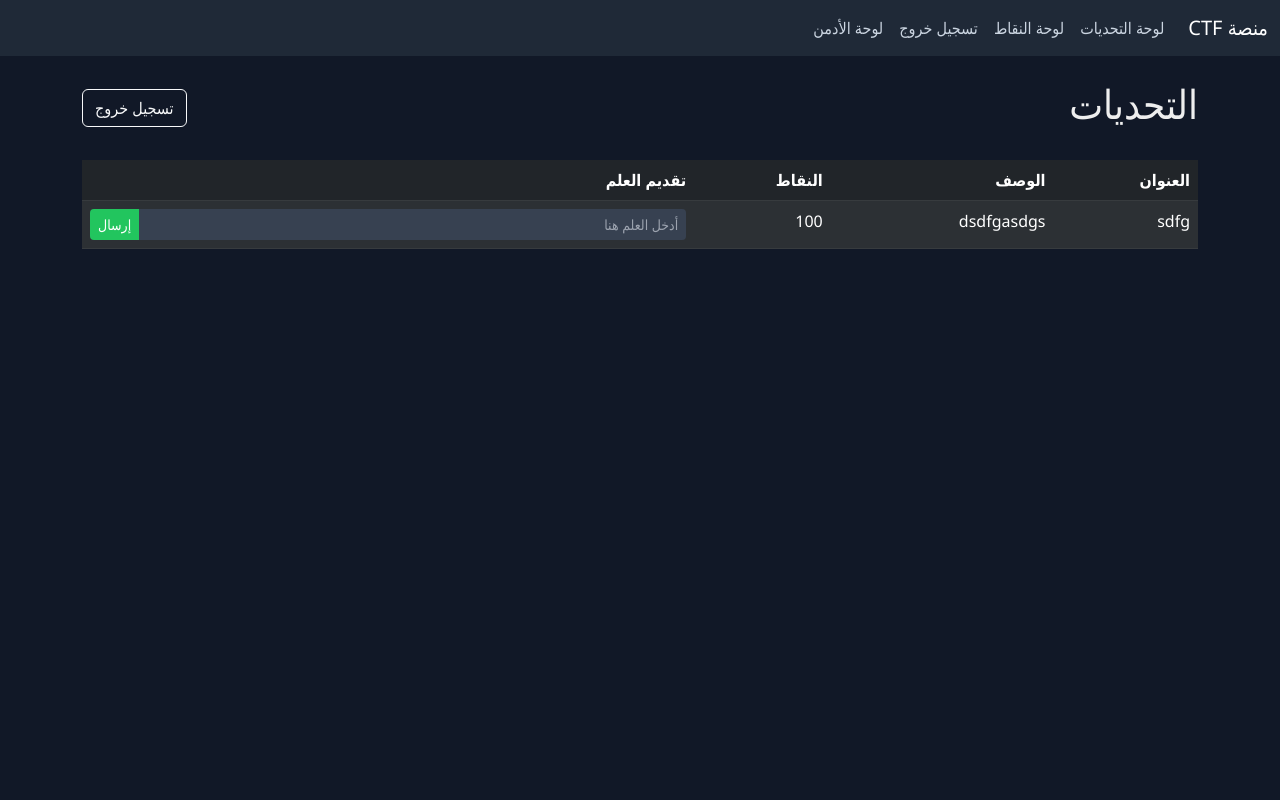
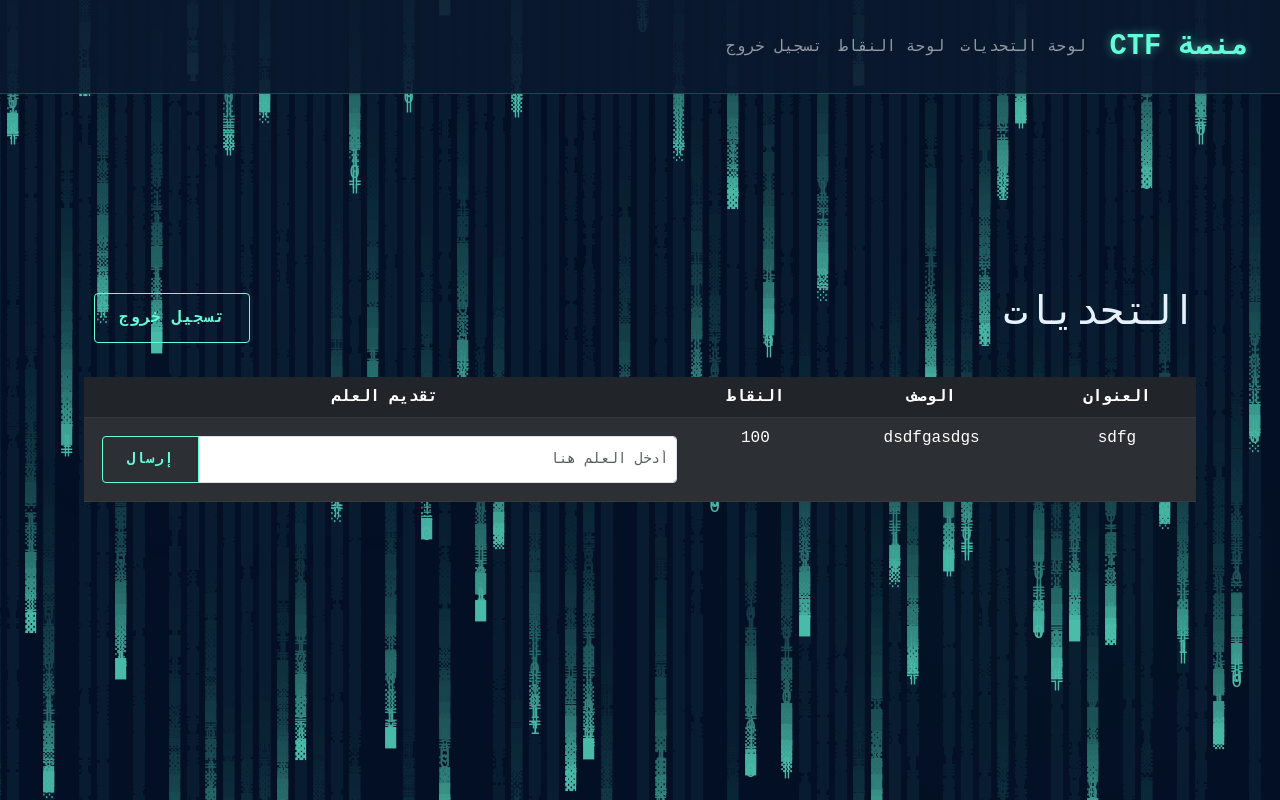
Before and after one commit to NBAYrtyujkil/ctf, a Flask app: page /dashboard in a window 1280 px wide. Run offline with Flask 3, Linux system fonts and the light colour scheme; a user stored in the database is signed in.

Commit message:
Initial commit

```diff
--- a/app.py
+++ b/app.py
@@ -132,6 +132,7 @@
     if not session.get('admin'):
         return redirect(url_for('admin'))
 
+
     if request.method == 'POST':
         title = request.form['title']
         category = request.form['category']
--- a/static/css/custom.css
+++ b/static/css/custom.css
@@ -1,55 +1,204 @@
-body {
-  background-color: #111827;
-  color: #eee;
-  font-family: 'Segoe UI', Tahoma, Geneva, Verdana, sans-serif;
+/* === Global Reset & Base Styles === */
+:root {
+  --primary-color: #0a192f;
+  /* Dark Navy */
+  --secondary-color: #172a45;
+  /* Sighter Navy */
+  --accent-color: #64ffda;
+  /* Cyber Teal */
+  --accent-dark: #1e90ff;
+  /* Electric Blue */
+  --text-primary: #e6f1ff;
+  /* Light Blue-White */
+  --text-secondary: #8892b0;
+  /* Grayish Blue */
+  --danger-color: #ff5555;
+  /* Red for alerts */
+  --warning-color: #ffcc00;
+  /* Yellow for warnings */
 }
 
-.navbar {
-  background-color: #1f2937 !important;
+body {
+  font-family: 'Roboto', 'Segoe UI', sans-serif;
+  background-color: var(--primary-color);
+  color: var(--text-primary);
+  margin: 0;
+  padding: 0;
+  min-height: 100vh;
+  display: flex;
+  flex-direction: column;
+  align-items: center;
+  justify-content: center;
+  overflow-x: hidden;
+  position: relative;
 }
 
-.nav-link {
-  color: #cbd5e1 !important;
-  transition: color 0.3s ease;
+/* === Animated Cyber Background === */
+body::before {
+  content: "";
+  position: fixed;
+  top: 0;
+  left: 0;
+  width: 100%;
+  height: 100%;
+  background:
+    radial-gradient(circle at 20% 30%, rgba(30, 144, 255, 0.1) 0%, transparent 30%),
+    radial-gradient(circle at 80% 70%, rgba(100, 255, 218, 0.1) 0%, transparent 30%);
+  z-index: -1;
+  animation: pulse 15s infinite alternate;
 }
 
-.nav-link:hover {
-  color: #60a5fa !important;
+@keyframes pulse {
+  0% {
+    opacity: 0.3;
+  }
+
+  100% {
+    opacity: 0.7;
+  }
 }
 
-.table-dark {
-  background-color: #1f2937;
+/* Optional: Matrix-like falling code effect (add a div in HTML) */
+.matrix-bg {
+  position: fixed;
+  top: 0;
+  left: 0;
+  width: 100%;
+  height: 100%;
+  background: url('https://i.imgur.com/6QJjQMe.png') center/cover;
+  opacity: 0.05;
+  z-index: -1;
 }
 
-.table-striped > tbody > tr:nth-of-type(odd) {
-  background-color: #374151;
+/* === Centered Container === */
+.container {
+  width: 90%;
+  max-width: 1200px;
+  margin: 20px auto;
+  padding: 20px;
+  text-align: center;
 }
 
-.btn-primary {
-  background-color: #2563eb;
-  border-color: #2563eb;
+/* === Card (Centered with Glow) === */
+.card {
+  background: rgba(23, 42, 69, 0.8);
+  border-radius: 10px;
+  padding: 30px;
+  margin: 20px auto;
+  width: 80%;
+  max-width: 600px;
+  box-shadow:
+    0 0 10px rgba(100, 255, 218, 0.3),
+    0 0 20px rgba(100, 255, 218, 0.1);
+  border-top: 1px solid var(--accent-color);
+  border-bottom: 1px solid var(--accent-color);
+  transition: transform 0.3s, box-shadow 0.3s;
 }
 
-.btn-primary:hover {
-  background-color: #1e40af;
-  border-color: #1e40af;
+.card:hover {
+  transform: translateY(-5px);
+  box-shadow:
+    0 0 15px rgba(100, 255, 218, 0.5),
+    0 0 25px rgba(100, 255, 218, 0.2);
 }
 
-.input-group input.form-control {
-  background-color: #374151;
-  border: none;
-  color: #eee;
+/* === Buttons (Neon Glow) === */
+.btn {
+  display: inline-block;
+  padding: 12px 24px;
+  background: transparent;
+  border: 1px solid var(--accent-color);
+  color: var(--accent-color);
+  border-radius: 4px;
+  cursor: pointer;
+  font-weight: 600;
+  text-transform: uppercase;
+  letter-spacing: 1px;
+  transition: all 0.3s;
+  margin: 10px;
+}
+.btn:hover {
+  background: rgba(100, 255, 218, 0.1);
+  box-shadow:
+    0 0 10px rgba(100, 255, 218, 0.5),
+    0 0 20px rgba(100, 255, 218, 0.2);
 }
 
-.input-group input.form-control::placeholder {
-  color: #9ca3af;
+
+/* === Form Inputs (Futuristic Glow) === */
+input,
+textarea,
+select {
+  width: 80%;
+  max-width: 500px;
+  padding: 12px;
+  margin: 10px auto;
+  background: rgba(23, 42, 69, 0.7);
+  border: 1px solid var(--text-secondary);
+  border-radius: 4px;
+  color: var(--text-primary);
+  display: block;
+  transition: all 0.3s;
 }
 
-.input-group .btn-success {
-  background-color: #22c55e;
-  border: none;
+input:focus,
+textarea:focus,
+select:focus {
+  border-color: var(--accent-color);
+  box-shadow: 0 0 10px rgba(100, 255, 218, 0.3);
+  outline: none;
 }
 
-.input-group .btn-success:hover {
-  background-color: #16a34a;
+/* === Header/Navbar === */
+.navbar {
+  width: 100%;
+  padding: 20px;
+  background: rgba(10, 25, 47, 0.9);
+  border-bottom: 1px solid rgba(100, 255, 218, 0.2);
+  position: fixed;
+  top: 0;
+  z-index: 1000;
 }
+
+.navbar-brand {
+  font-size: 1.8rem;
+  font-weight: 700;
+  color: var(--accent-color) !important;
+  text-shadow: 0 0 10px rgba(100, 255, 218, 0.5);
+}
+
+body {
+  margin: 0;
+  padding: 0;
+  background: #0a192f;
+  /* Dark navy */
+  color: #e6f1ff;
+  font-family: 'Courier New', monospace;
+  overflow: scroll;
+  position: relative;
+}
+
+#matrix-rain {
+  position: fixed;
+  top: 0;
+  left: 0;
+  width: 100%;
+  height: 100%;
+  z-index: -1;
+  opacity: 0.7;
+  /* Adjust transparency */
+}
+
+.content {
+  position: relative;
+  z-index: 1;
+  text-align: center;
+  padding: 20px;
+}
+
+.container mt-4 {
+
+
+  background: rgba(23, 42, 69, 0.7);
+
+}
--- /dev/null
+++ b/static/js/rain.js
@@ -0,0 +1,56 @@
+
+    document.addEventListener('DOMContentLoaded', () => {
+      const canvas = document.getElementById('matrix-rain');
+      const ctx = canvas.getContext('2d');
+
+      // Initialize canvas size
+      function resizeCanvas() {
+        canvas.width = window.innerWidth;
+        canvas.height = window.innerHeight;
+        initDrops();
+      }
+
+      // Binary characters (customize as needed)
+      const chars = "01█▓▒░║═╬";
+      const fontSize = 18;
+      let drops = [];
+
+      // Initialize drops
+      function initDrops() {
+        const cols = Math.floor(canvas.width / fontSize);
+        drops = Array(cols).fill(0).map(() => Math.random() * -100);
+      }
+
+      // Draw the animation frame
+      function draw() {
+        // Semi-transparent overlay (creates fade effect)
+        ctx.fillStyle = 'rgba(10, 25, 47, 0.05)';
+        ctx.fillRect(0, 0, canvas.width, canvas.height);
+
+        // Set text style
+        ctx.fillStyle = '#64ffda'; // Cyber teal
+        ctx.font = `${fontSize}px monospace`;
+
+        // Draw each column
+        for (let i = 0; i < drops.length; i++) {
+          const char = chars[Math.floor(Math.random() * chars.length)];
+          const x = i * fontSize;
+          const y = drops[i] * fontSize;
+
+          ctx.fillText(char, x, y);
+
+          // Reset drop if it reaches the bottom + random chance
+          if (y > canvas.height && Math.random() > 0.975) {
+            drops[i] = 0;
+          }
+          drops[i]+=0.3;
+        }
+
+        requestAnimationFrame(draw); // Smooth animation
+      }
+
+      // Start the animation
+      window.addEventListener('resize', resizeCanvas);
+      resizeCanvas();
+      draw();
+    });
--- a/templates/admin_login.html
+++ b/templates/admin_login.html
@@ -3,7 +3,7 @@
 <head>
     <meta charset="UTF-8" />
     <title>دخول الأدمن</title>
-    <link href="https://cdn.jsdelivr.net/npm/bootstrap@5.3.0/dist/css/bootstrap.rtl.min.css" rel="stylesheet" />
+    <link href=".." rel="stylesheet" />
 </head>
 <body class="bg-dark text-light">
 
--- a/templates/base.html
+++ b/templates/base.html
@@ -25,7 +25,6 @@
         <li class="nav-item"><a class="nav-link" href="{{ url_for('register') }}">مستخدم جديد</a></li>
         {% endif %}
         {% if session.get('admin') %}
-        <li class="nav-item"><a class="nav-link text-danger" href="{{ url_for('admin_dashboard') }}">لوحة الأدمن</a></li>
         {% endif %}
       </ul>
     </div>
--- a/templates/dashboard.html
+++ b/templates/dashboard.html
@@ -3,11 +3,13 @@
 {% block title %}لوحة المستخدم{% endblock %}
 
 {% block content %}
+<link rel="stylesheet" href="{{ url_for('static', filename='css/custom.css') }}">
+<script src="{{ url_for('static', filename='js/rain.js') }}"></script>
+<canvas id="matrix-rain"></canvas>
 <div class="d-flex justify-content-between align-items-center mb-4">
     <h1>التحديات</h1>
     <a href="{{ url_for('logout') }}" class="btn btn-outline-light">تسجيل خروج</a>
 </div>
-
 <table class="table table-striped table-dark">
     <thead>
         <tr>
--- a/templates/register.html
+++ b/templates/register.html
@@ -3,10 +3,12 @@
 <head>
     <meta charset="UTF-8" />
     <title>تسجيل مستخدم جديد</title>
-    <link href="https://cdn.jsdelivr.net/npm/bootstrap@5.3.0/dist/css/bootstrap.rtl.min.css" rel="stylesheet" />
+    <link href="../static/css/custom.css" rel="stylesheet" />
+    <script src="../static/js/rain.js"></script>
+
 </head>
 <body class="bg-dark text-light">
-
+<canvas id="matrix-rain"></canvas>
 <div class="container py-4">
     <h1>تسجيل مستخدم جديد</h1>
 
```
Also changed, not shown: templates/admin_dashboard.html (+11 -3 lines), templates/index.html (+35 -1 lines), templates/login.html (+7 -3 lines), templates/scoreboard.html (+10 -5 lines).
